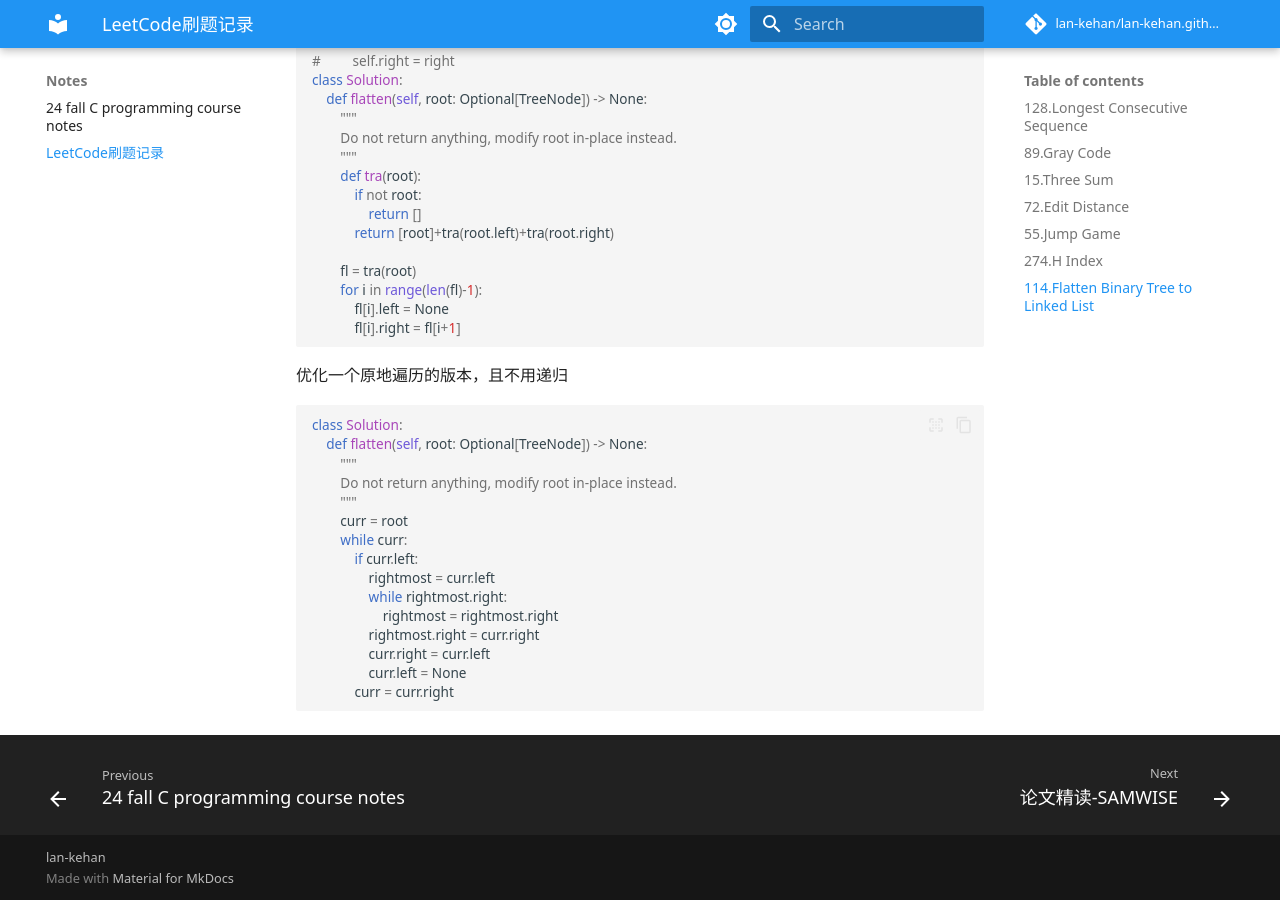
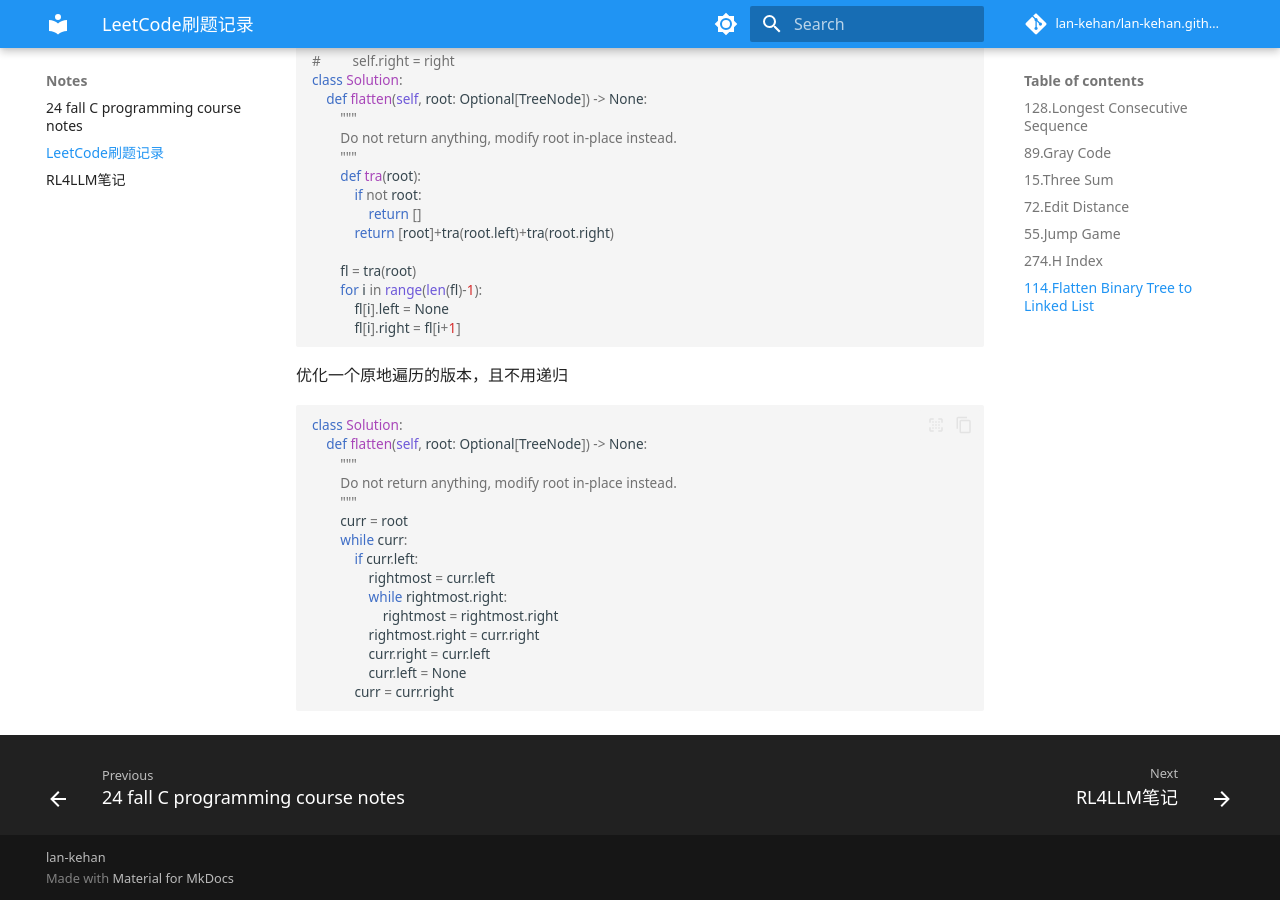
Before and after one commit to lan-kehan/lan-kehan.github.io, an MkDocs documentation site: the page built from docs/section2/LeetCode.md, in a window 1280 px wide and 900 px high, scrolled down 4760 px. Built offline with MkDocs 1.6.1 and Material for MkDocs 9.7.7, drawn with Linux system fonts in a browser that asks for light colours; some web fonts are replaced; comment, search, counter and statistics services are not loaded.

Commit message:
adding notes

```diff
--- a/mkdocs.yml
+++ b/mkdocs.yml
@@ -19,6 +19,7 @@ nav:
   - Notes:
     - section2/24-fall-C-programming.md
     - section2/LeetCode.md
+    - section2/RL4LLM.md
   # 论文阅读
   - Reviews:
     - section3/论文精读-SAMWISE.md
```
